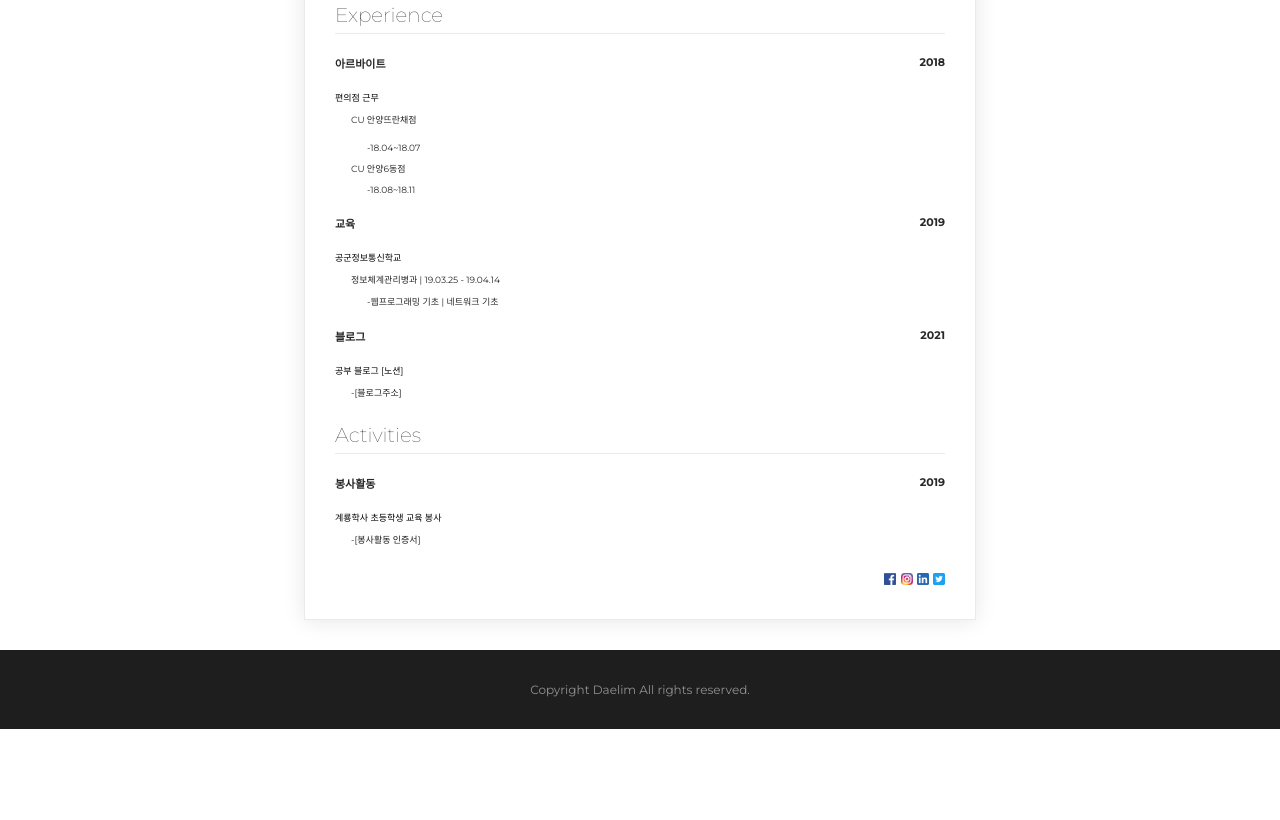
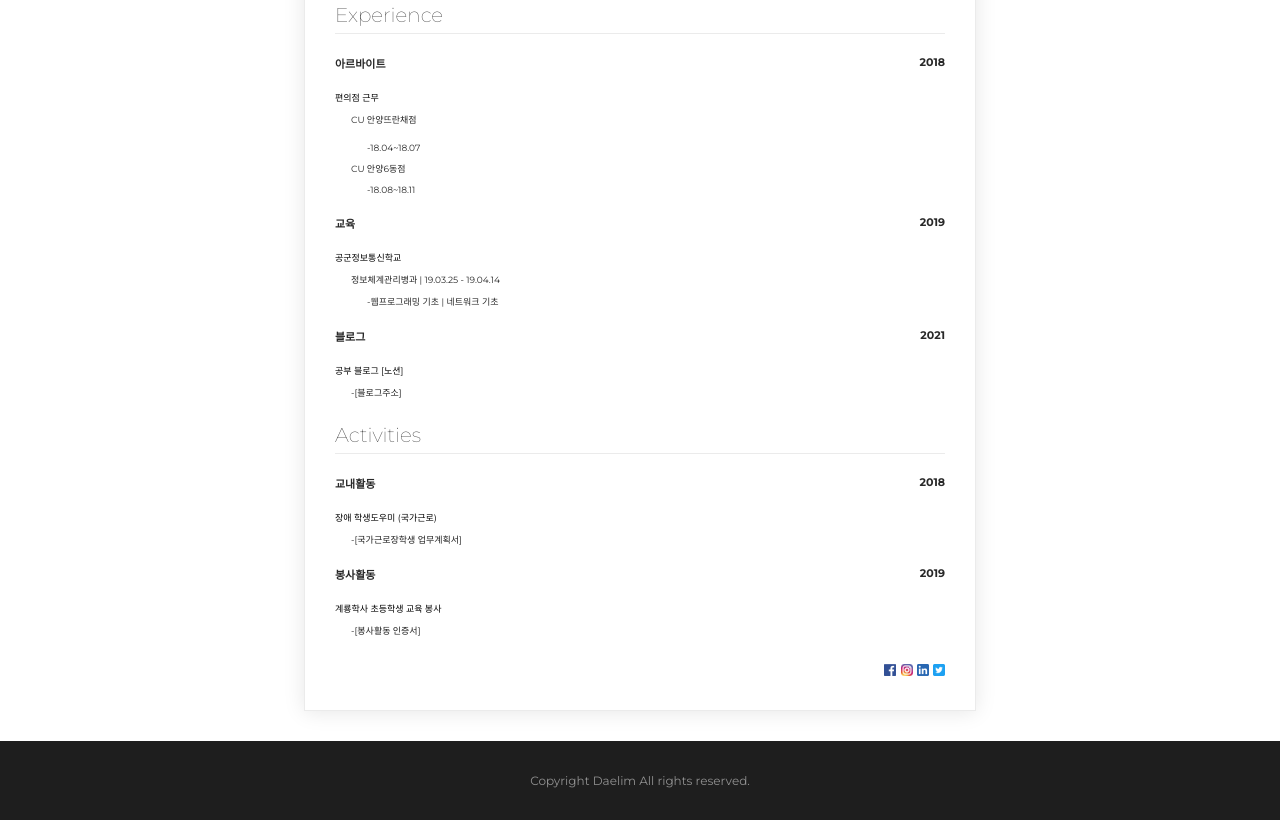
Before and after one commit to minho9912/resume1, a plain HTML site: page index.html in a window 1280 px wide. Shown: the part 1213-2033 px from the top of the page. Before the commit the page ends 1942 px from the top, so only its background shows below. Drawn offline with Linux system fonts and the light colour scheme; files whose address does not match are found by name.

Commit message:
이력서

```diff
--- a/index.html
+++ b/index.html
@@ -158,13 +158,18 @@
       </section>
       <section>
         <h2>Activities</h2>
-
+        <div class="float-wrap">
+          <p class="title-text">교내활동</p>
+          <p class="year-text">2018</p>
+        </div>
+        <p class="desc-text">장애 학생도우미 (국가근로)</p>
+        <p class="desc-subtext">-<a href="./file/report2.pdf">[국가근로장학생 업무계획서]</a></p>
         <div class="float-wrap">
           <p class="title-text">봉사활동</p>
           <p class="year-text">2019</p>
         </div>
         <p class="desc-text">계룡학사 초등학생 교육 봉사</p>
-        <p class="desc-subtext">-<a href="./file/report.pdf">[봉사활동 인증서]</a></p>
+        <p class="desc-subtext">-<a href="./file/report1.pdf">[봉사활동 인증서]</a></p>
       </section>
       <div class="sns-wrap">
         <img class="sns-img" src=".img/facebook.png" alt="" />
```
Also changed, not shown: 2 other files.
